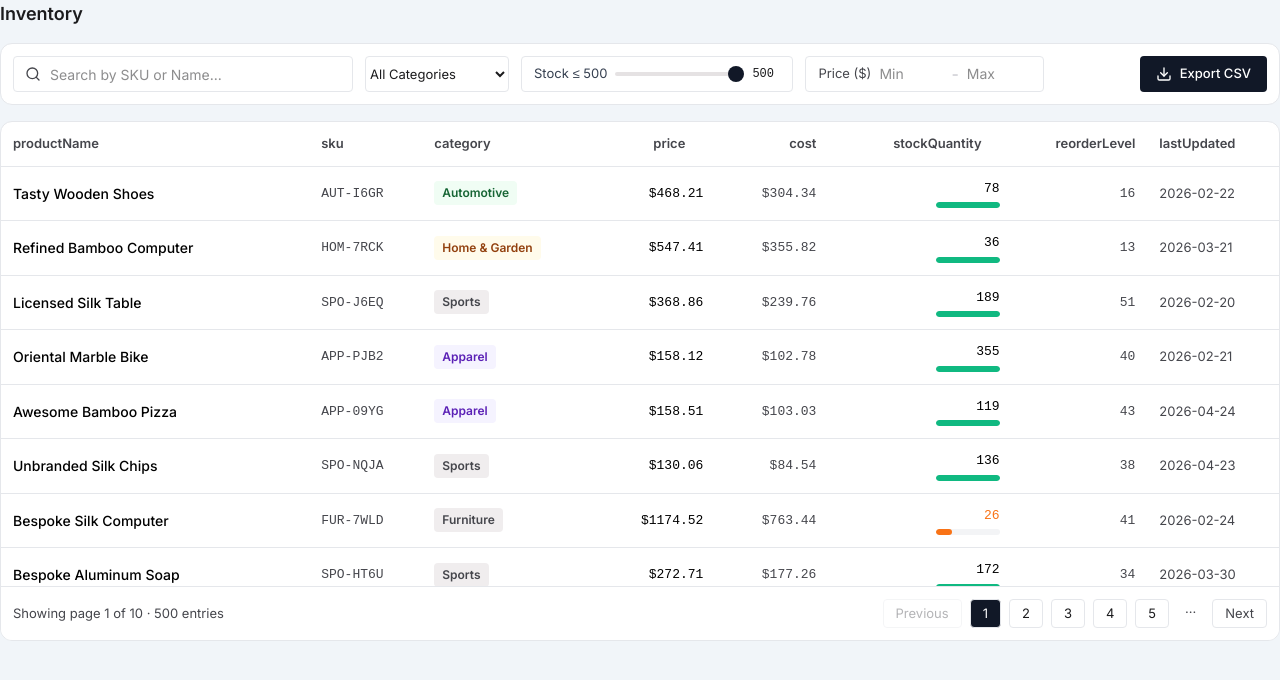
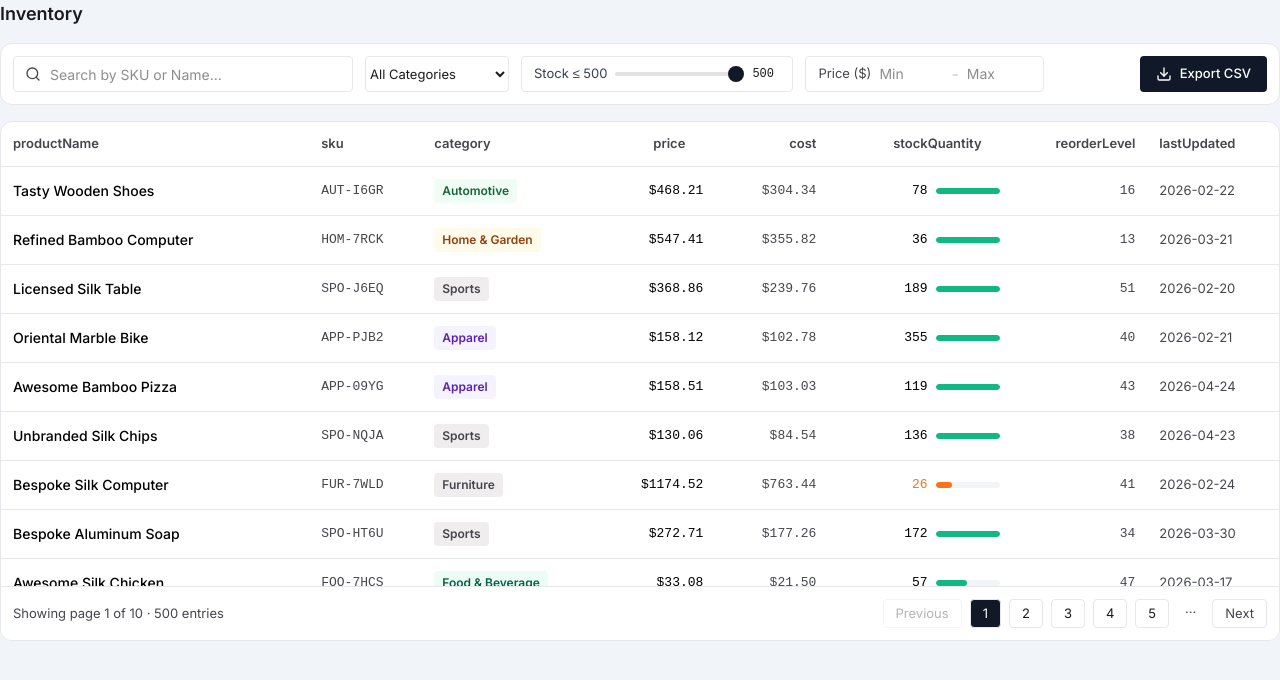
Before and after one commit to AyushVyas3925/aura-enterp, a Next.js app: page /inventory in a window 1280 px wide. Shown: the top 680 px of the page. Built offline with nearby package versions, Linux system fonts and the light colour scheme.

Commit message:
feat: implement inventory management page with filtering, sorting, and export functionality

```diff
--- a/src/app/inventory/page.tsx
+++ b/src/app/inventory/page.tsx
@@ -239,12 +239,12 @@ const InventoryPage = () => {
                           <td className="p-3"><CategoryBadge cat={row.category} /></td>
                           <td className="p-3 text-right" style={{ fontFamily: "ui-monospace, monospace", fontSize: 13, color: "#000" }}>${row.price.toFixed(2)}</td>
                           <td className="p-3 text-right" style={{ fontFamily: "ui-monospace, monospace", fontSize: 13, color: "#45464c" }}>${(row.price * 0.65).toFixed(2)}</td>
-                          <td className="p-3" style={{ minWidth: 140 }}>
-                            <div className="flex flex-col items-end gap-1">
+                          <td className="p-3 text-right" style={{ minWidth: 140 }}>
+                            <div className="flex items-center gap-2 justify-end w-full">
                               <span style={{ fontFamily: "ui-monospace, monospace", fontSize: 13, color: row.stock === 0 ? "#EF4444" : row.stock <= row.reorderPoint ? "#F97316" : "#000", fontWeight: 500 }}>
                                 {row.stock.toLocaleString()}
                               </span>
-                              <div className="w-16 h-1.5 bg-gray-100 rounded-full overflow-hidden">
+                              <div className="w-16 h-1.5 bg-gray-100 rounded-full overflow-hidden shrink-0">
                                 <div className="h-full rounded-full transition-all duration-300" style={{ width: `${percent}%`, backgroundColor: barColor }} />
                               </div>
                             </div>
```
